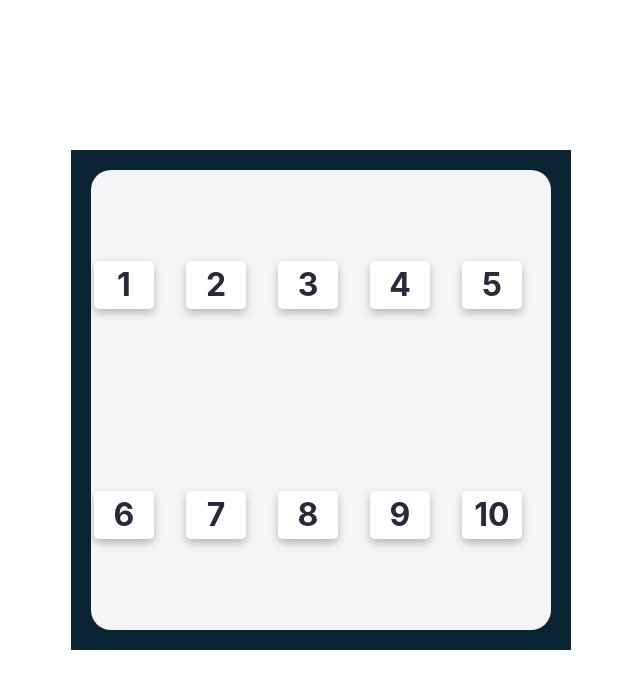
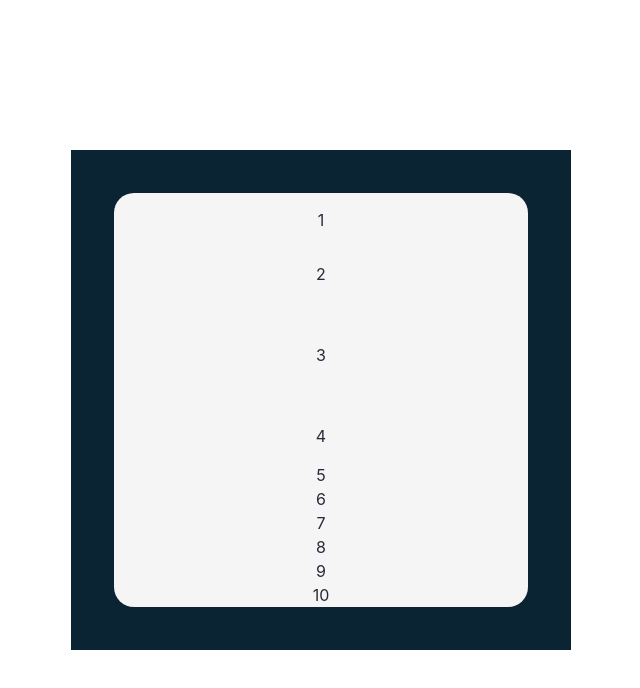
Before and after one commit to jfvillablanca/react-exercise-tenzies-game, a React (Vite) app: page / in a window 1280 px wide. Shown: the top 688 px of the page, without its empty margins (319-959 px from the left). Built offline with nearby package versions, Linux system fonts and the light colour scheme.

Commit message:
Refactor: .game style

```diff
--- a/src/App.css
+++ b/src/App.css
@@ -16,10 +16,14 @@
 .game {
     background: #f5f5f5;
     border-radius: 20px;
-    min-height: 460px;
-    min-width: 460px;
+    height: 90%;
+    width: 90%;
+    padding: 0 1rem;
     display: grid;
     align-items: center;
+    grid-template-rows: 1fr 1fr 2fr 1fr;
+}
+
     grid-template-columns: repeat(5, 1fr);
 }
 
```
